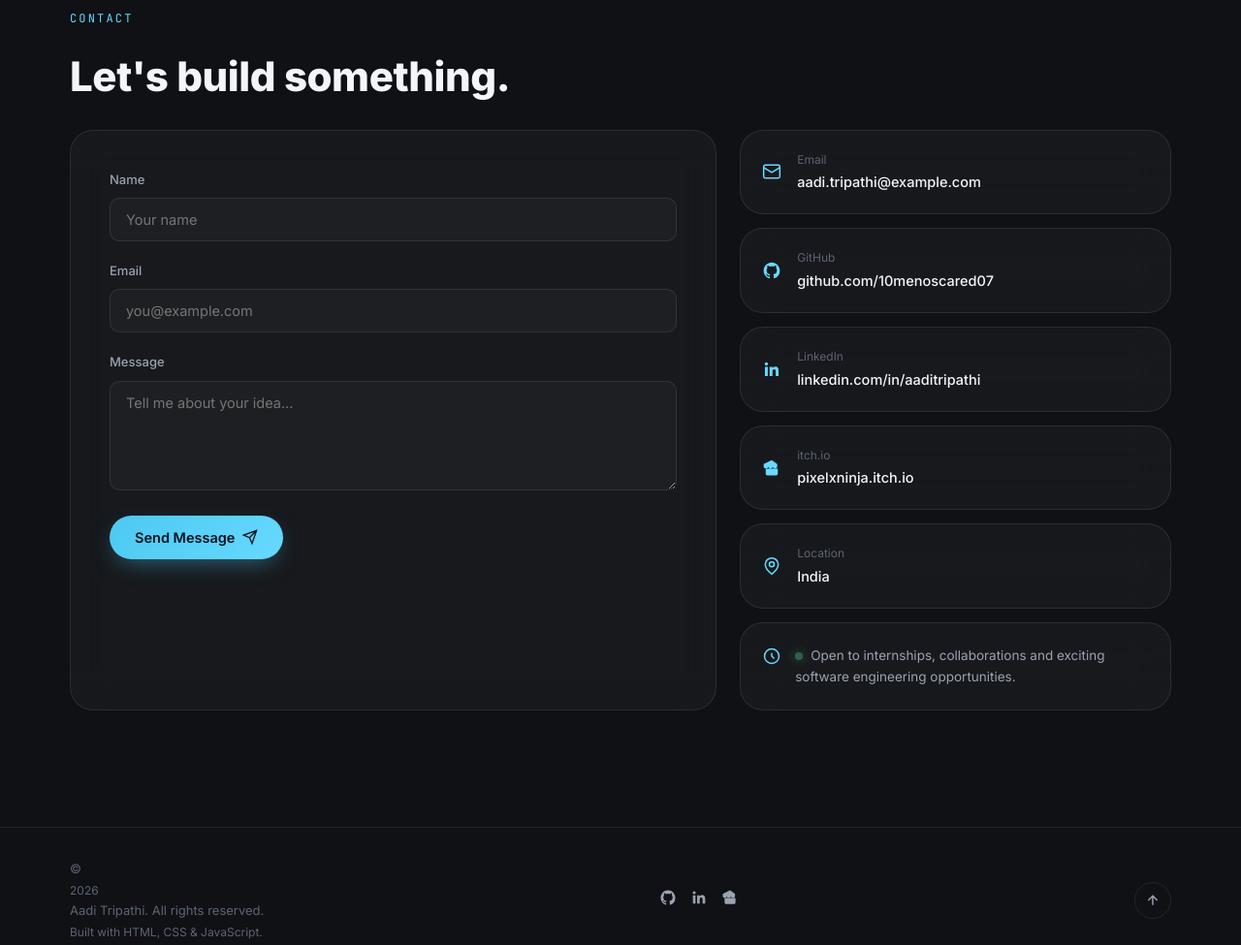
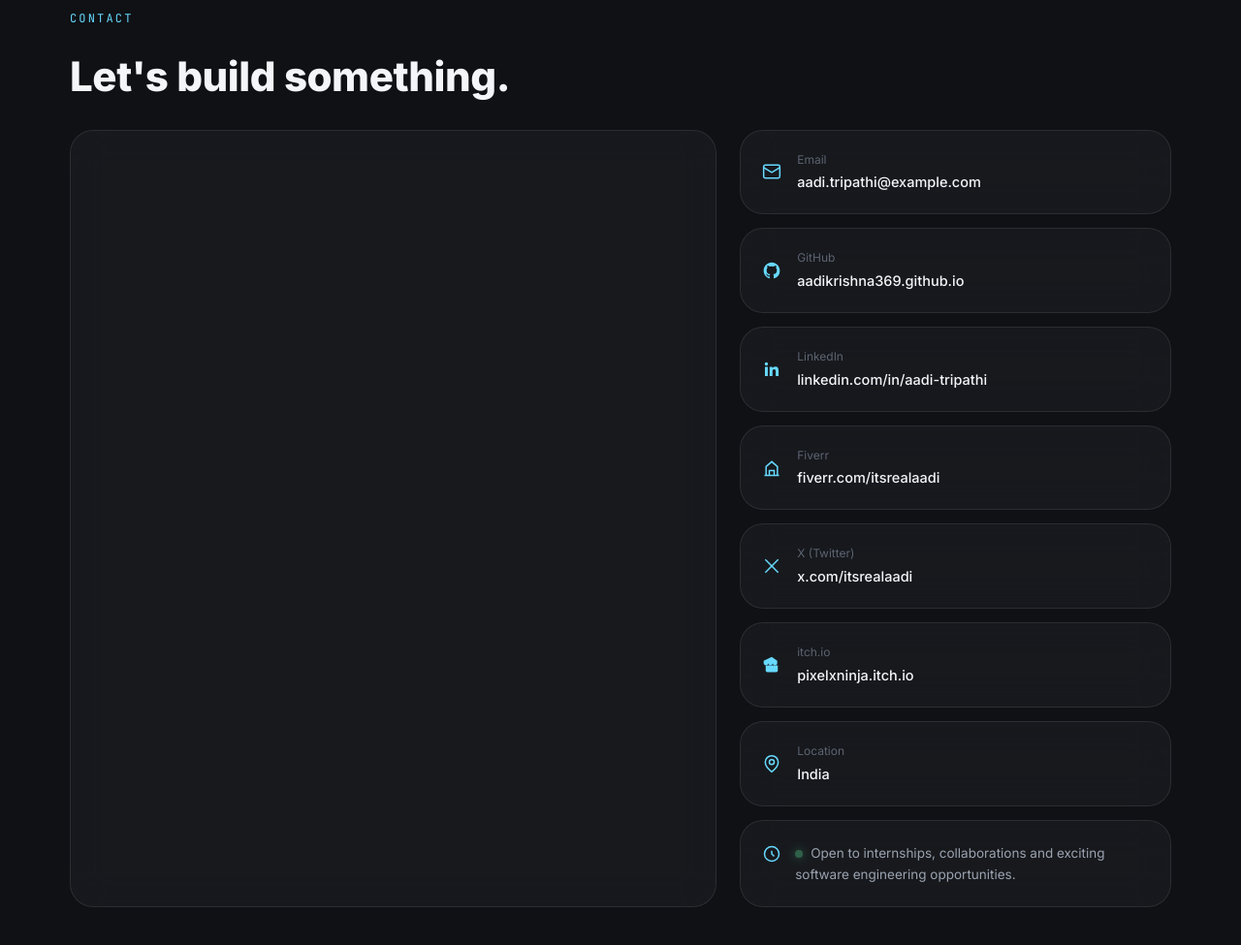
Before and after one commit to aadikrishna369/portfolio, a plain HTML site: page index.html in a window 1280 px wide. Shown: the part 8500-9475 px from the top of the page at 97% size. Drawn offline with Linux system fonts and the light colour scheme; animation ran at ten frames a second.

Commit message:
Update index.html
Updated google form embed and added links to accounts

```diff
--- a/index.html
+++ b/index.html
@@ -171,7 +171,7 @@
             <span>Play on itch.io</span>
             <svg width="15" height="15" viewBox="0 0 24 24" fill="none" stroke="currentColor" stroke-width="2"><path d="M7 17L17 7M17 7H8m9 0v9"/></svg>
           </a>
-          <a href="#" class="btn btn-outline magnetic">
+          <a href="https://aadikrishna369.github.io/" target="_blank" rel="noopener" class="btn btn-outline magnetic">
             <svg width="15" height="15" viewBox="0 0 24 24" fill="currentColor"><path d="M12 2C6.48 2 2 6.58 2 12.25c0 4.5 2.87 8.32 6.84 9.67.5.1.68-.22.68-.5 0-.24-.01-1.05-.01-1.9-2.78.62-3.37-1.22-3.37-1.22-.46-1.2-1.11-1.52-1.11-1.52-.9-.63.07-.62.07-.62 1 .07 1.53 1.05 1.53 1.05.89 1.56 2.34 1.11 2.91.85.09-.66.34-1.11.62-1.37-2.22-.26-4.56-1.14-4.56-5.06 0-1.12.39-2.03 1.03-2.75-.1-.26-.45-1.32.1-2.75 0 0 .84-.28 2.75 1.05a9.3 9.3 0 0 1 5 0c1.9-1.33 2.75-1.05 2.75-1.05.55 1.43.2 2.49.1 2.75.64.72 1.03 1.63 1.03 2.75 0 3.93-2.35 4.8-4.58 5.05.36.32.68.94.68 1.9 0 1.37-.01 2.48-.01 2.81 0 .28.18.61.69.5A10.02 10.02 0 0 0 22 12.25C22 6.58 17.52 2 12 2z"/></svg>
             <span>GitHub</span>
           </a>
@@ -292,38 +292,31 @@
     <h2 class="section-title fade-up">Let's build something.</h2>
 
     <div class="contact-grid">
-      <form class="contact-form glass fade-up" id="contactForm">
-        <div class="form-row">
-          <label for="name">Name</label>
-          <input type="text" id="name" name="name" placeholder="Your name" required>
-        </div>
-        <div class="form-row">
-          <label for="email">Email</label>
-          <input type="email" id="email" name="email" placeholder="you@example.com" required>
-        </div>
-        <div class="form-row">
-          <label for="message">Message</label>
-          <textarea id="message" name="message" rows="5" placeholder="Tell me about your idea..." required></textarea>
-        </div>
-        <button type="submit" class="btn btn-primary btn-send magnetic">
-          <span>Send Message</span>
-          <svg width="16" height="16" viewBox="0 0 24 24" fill="none" stroke="currentColor" stroke-width="2"><path d="M22 2L11 13M22 2l-7 20-4-9-9-4 20-7z"/></svg>
-        </button>
-        <p class="form-note" id="formNote"></p>
-      </form>
+      <div class="contact-form glass fade-up">
+        <div data-customgform="cms0994x8023qwn8ba24a35yz"></div>
+        <script async src="https://cdn.customgform.com/cgf.js"></script>
+      </div>
 
       <div class="contact-info fade-up" style="--delay:0.1s">
         <a href="mailto:aadi.tripathi@example.com" class="info-item glass">
           <svg width="20" height="20" viewBox="0 0 24 24" fill="none" stroke="currentColor" stroke-width="1.8"><rect x="2" y="4" width="20" height="16" rx="2"/><path d="M2 7l10 6 10-6"/></svg>
           <div><span class="info-label">Email</span><span class="info-value">aadi.tripathi@example.com</span></div>
         </a>
-        <a href="https://github.com/10menoscared07" target="_blank" rel="noopener" class="info-item glass">
+        <a href="https://aadikrishna369.github.io/" target="_blank" rel="noopener" class="info-item glass">
           <svg width="20" height="20" viewBox="0 0 24 24" fill="currentColor"><path d="M12 2C6.48 2 2 6.58 2 12.25c0 4.5 2.87 8.32 6.84 9.67.5.1.68-.22.68-.5 0-.24-.01-1.05-.01-1.9-2.78.62-3.37-1.22-3.37-1.22-.46-1.2-1.11-1.52-1.11-1.52-.9-.63.07-.62.07-.62 1 .07 1.53 1.05 1.53 1.05.89 1.56 2.34 1.11 2.91.85.09-.66.34-1.11.62-1.37-2.22-.26-4.56-1.14-4.56-5.06 0-1.12.39-2.03 1.03-2.75-.1-.26-.45-1.32.1-2.75 0 0 .84-.28 2.75 1.05a9.3 9.3 0 0 1 5 0c1.9-1.33 2.75-1.05 2.75-1.05.55 1.43.2 2.49.1 2.75.64.72 1.03 1.63 1.03 2.75 0 3.93-2.35 4.8-4.58 5.05.36.32.68.94.68 1.9 0 1.37-.01 2.48-.01 2.81 0 .28.18.61.69.5A10.02 10.02 0 0 0 22 12.25C22 6.58 17.52 2 12 2z"/></svg>
-          <div><span class="info-label">GitHub</span><span class="info-value">github.com/10menoscared07</span></div>
+          <div><span class="info-label">GitHub</span><span class="info-value">aadikrishna369.github.io</span></div>
         </a>
-        <a href="https://linkedin.com/" target="_blank" rel="noopener" class="info-item glass">
+        <a href="https://www.linkedin.com/in/aadi-tripathi-6553ba423/" target="_blank" rel="noopener" class="info-item glass">
           <svg width="20" height="20" viewBox="0 0 24 24" fill="currentColor"><path d="M20.45 20.45h-3.55v-5.57c0-1.33-.02-3.03-1.85-3.03-1.86 0-2.14 1.45-2.14 2.94v5.66H9.36V9h3.41v1.56h.05c.48-.9 1.64-1.85 3.38-1.85 3.6 0 4.27 2.37 4.27 5.46v6.28zM5.34 7.43a2.07 2.07 0 1 1 0-4.14 2.07 2.07 0 0 1 0 4.14zM3.56 20.45h3.56V9H3.56v11.45z"/></svg>
-          <div><span class="info-label">LinkedIn</span><span class="info-value">linkedin.com/in/aaditripathi</span></div>
+          <div><span class="info-label">LinkedIn</span><span class="info-value">linkedin.com/in/aadi-tripathi</span></div>
+        </a>
+        <a href="https://www.fiverr.com/itsrealaadi/" target="_blank" rel="noopener" class="info-item glass">
+          <svg width="20" height="20" viewBox="0 0 24 24" fill="none" stroke="currentColor" stroke-width="1.8"><path d="M3 21h18M5 21V10l7-6 7 6v11M9 21v-6h6v6"/></svg>
+          <div><span class="info-label">Fiverr</span><span class="info-value">fiverr.com/itsrealaadi</span></div>
+        </a>
+        <a href="https://x.com/itsrealaadi" target="_blank" rel="noopener" class="info-item glass">
+          <svg width="20" height="20" viewBox="0 0 24 24" fill="none" stroke="currentColor" stroke-width="1.8"><path d="M4 4l16 16M20 4L4 20"/></svg>
+          <div><span class="info-label">X (Twitter)</span><span class="info-value">x.com/itsrealaadi</span></div>
         </a>
         <a href="https://pixelxninja.itch.io/" target="_blank" rel="noopener" class="info-item glass">
           <svg width="20" height="20" viewBox="0 0 24 24" fill="currentColor"><path d="M12 2 2 7v3c0 1.5 1.3 2.7 2.8 2.7S7.6 11.5 7.6 10c0 1.5 1.3 2.7 2.8 2.7S13.2 11.5 13.2 10c0 1.5 1.3 2.7 2.8 2.7s2.8-1.2 2.8-2.7v-3L12 2z"/><path d="M4.5 12.5V19c0 1.1.9 2 2 2h11c1.1 0 2-.9 2-2v-6.5M9 14.5h6M9 17.5h3"/></svg>
@@ -347,11 +340,17 @@
   <div class="container footer-inner">
     <p>&copy; <span id="year"></span> Aadi Tripathi. All rights reserved.<span>Built with HTML, CSS &amp; JavaScript.</span></p>
     <div class="footer-socials">
-      <a href="https://github.com/10menoscared07" target="_blank" rel="noopener" aria-label="GitHub">
+      <a href="https://aadikrishna369.github.io/" target="_blank" rel="noopener" aria-label="GitHub">
         <svg width="18" height="18" viewBox="0 0 24 24" fill="currentColor"><path d="M12 2C6.48 2 2 6.58 2 12.25c0 4.5 2.87 8.32 6.84 9.67.5.1.68-.22.68-.5 0-.24-.01-1.05-.01-1.9-2.78.62-3.37-1.22-3.37-1.22-.46-1.2-1.11-1.52-1.11-1.52-.9-.63.07-.62.07-.62 1 .07 1.53 1.05 1.53 1.05.89 1.56 2.34 1.11 2.91.85.09-.66.34-1.11.62-1.37-2.22-.26-4.56-1.14-4.56-5.06 0-1.12.39-2.03 1.03-2.75-.1-.26-.45-1.32.1-2.75 0 0 .84-.28 2.75 1.05a9.3 9.3 0 0 1 5 0c1.9-1.33 2.75-1.05 2.75-1.05.55 1.43.2 2.49.1 2.75.64.72 1.03 1.63 1.03 2.75 0 3.93-2.35 4.8-4.58 5.05.36.32.68.94.68 1.9 0 1.37-.01 2.48-.01 2.81 0 .28.18.61.69.5A10.02 10.02 0 0 0 22 12.25C22 6.58 17.52 2 12 2z"/></svg>
       </a>
-      <a href="https://linkedin.com/" target="_blank" rel="noopener" aria-label="LinkedIn">
+      <a href="https://www.linkedin.com/in/aadi-tripathi-6553ba423/" target="_blank" rel="noopener" aria-label="LinkedIn">
         <svg width="18" height="18" viewBox="0 0 24 24" fill="currentColor"><path d="M20.45 20.45h-3.55v-5.57c0-1.33-.02-3.03-1.85-3.03-1.86 0-2.14 1.45-2.14 2.94v5.66H9.36V9h3.41v1.56h.05c.48-.9 1.64-1.85 3.38-1.85 3.6 0 4.27 2.37 4.27 5.46v6.28zM5.34 7.43a2.07 2.07 0 1 1 0-4.14 2.07 2.07 0 0 1 0 4.14zM3.56 20.45h3.56V9H3.56v11.45z"/></svg>
+      </a>
+      <a href="https://www.fiverr.com/itsrealaadi/" target="_blank" rel="noopener" aria-label="Fiverr">
+        <svg width="18" height="18" viewBox="0 0 24 24" fill="none" stroke="currentColor" stroke-width="1.8"><path d="M3 21h18M5 21V10l7-6 7 6v11M9 21v-6h6v6"/></svg>
+      </a>
+      <a href="https://x.com/itsrealaadi" target="_blank" rel="noopener" aria-label="X (Twitter)">
+        <svg width="18" height="18" viewBox="0 0 24 24" fill="none" stroke="currentColor" stroke-width="1.8"><path d="M4 4l16 16M20 4L4 20"/></svg>
       </a>
       <a href="https://pixelxninja.itch.io/" target="_blank" rel="noopener" aria-label="itch.io">
         <svg width="18" height="18" viewBox="0 0 24 24" fill="currentColor"><path d="M12 2 2 7v3c0 1.5 1.3 2.7 2.8 2.7S7.6 11.5 7.6 10c0 1.5 1.3 2.7 2.8 2.7S13.2 11.5 13.2 10c0 1.5 1.3 2.7 2.8 2.7s2.8-1.2 2.8-2.7v-3L12 2z"/><path d="M4.5 12.5V19c0 1.1.9 2 2 2h11c1.1 0 2-.9 2-2v-6.5M9 14.5h6M9 17.5h3"/></svg>
```
